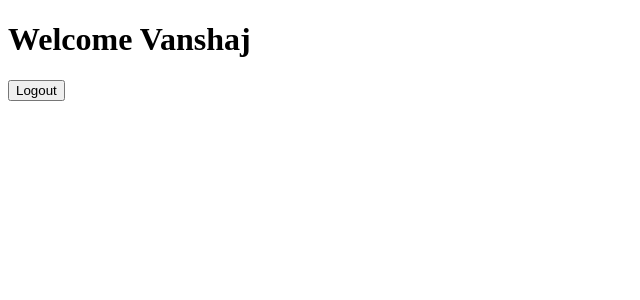
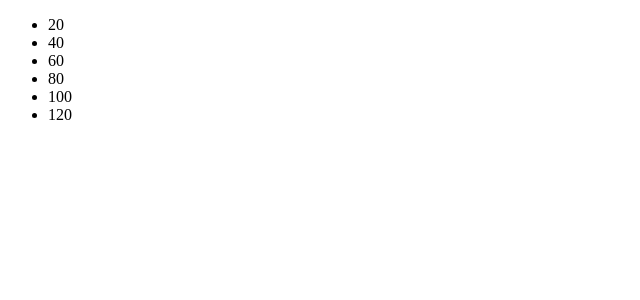
Before and after one commit to Vickyvanshaj/REACT, a React (Create React App) app: page / in a window 1280 px wide. Shown: the top 300 px of the page, without its empty margins (0-640 px from the left). Built offline with nearby package versions, Linux system fonts and the light colour scheme.

Commit message:
using map in react

```diff
--- a/src/App.js
+++ b/src/App.js
@@ -1,28 +1,23 @@
-import React,{useState} from 'react';
-import User from './User';
-import Guest from './Guest';
-const App=()=>{
-    const [isLoggedIn,setLog]=useState(true);
+import React from 'react'
+
+const App=(props)=>{
+    // const arr=[10,20,30,40];
     // return <React.Fragment>
-    // {(isLoggedIn==true)?<User setLogfn={setLog}/>:<Guest setLogfn={setLog}/>}
+    //     <ul>
+    //      {arr.map((num)=>{
+    //         return <li>{num*4}</li>
+    //      })}
+    //     </ul>
     // </React.Fragment>
-
-    return (
-        <div>
-            {
-                (
-                    ()=>{
-                        if(isLoggedIn)
-                        {
-                            return <User setLogfn={setLog}/>;
-                        }
-                        else{
-                            return <Guest setLogfn={setLog}/>;
-                        }
-                    })()
-
-            }
-        </div>
-    )
+    const arr=props.numbers;
+    const newarr=arr.map(num=>{
+        return <li>{num*2}</li>
+    });
+    console.log(newarr); //an array of object
+    return <React.Fragment>
+        <ul>
+            {newarr}
+        </ul>
+    </React.Fragment>
 }
-export default App;
+export default App
--- a/src/Guest.js
+++ /dev/null
@@ -1,14 +0,0 @@
-import React from 'react'
-
-const Guest=(props)=>{
-    const login=()=>{
-       const setLog=props.setLogfn;
-        setLog(true);
-    }
-    return <React.Fragment>
-        <h1>Welcome Guest</h1>
-        <button onClick={login}>Login</button>
-        <button>Signup</button>
-    </React.Fragment>
-}
-export default Guest;
--- a/src/User.js
+++ /dev/null
@@ -1,12 +0,0 @@
-import React from 'react'
-const User=(props)=>{
-    const logout=()=>{
-        const setLog=props.setLogfn;
-        setLog(false);
-    }
-    return <React.Fragment>
-        <h1>Welcome Vanshaj</h1>
-        <button onClick={logout}>Logout</button>
-    </React.Fragment>
-}
-export default User;
--- a/src/index.js
+++ b/src/index.js
@@ -1,5 +1,5 @@
 import React from 'react'
 import ReactDOM from 'react-dom'
 import App from './App'
-
-ReactDOM.render(<App/>,document.getElementById('root'));
+const arr=[10,20,30,40,50,60];
+ReactDOM.render(<App numbers={arr}/>,document.getElementById("root"))
```
